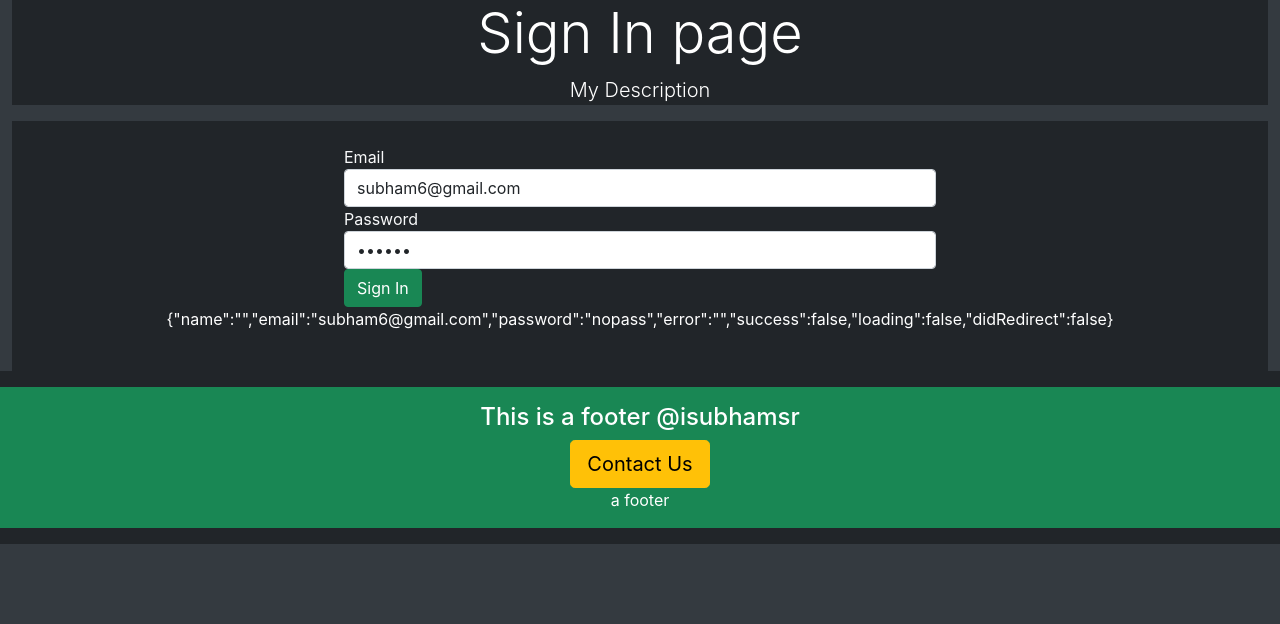
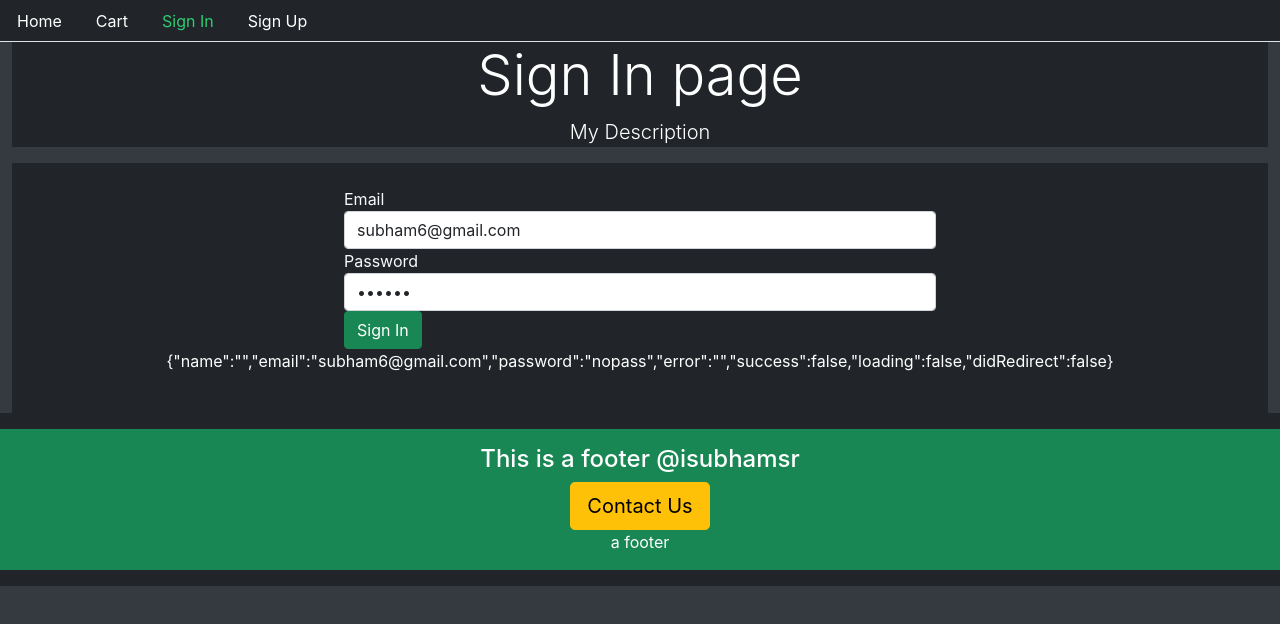
Before and after one commit to isubhamsr/noobcoder, a React (Create React App) app in the folder nc_app/: page /signin in a window 1280 px wide. Shown: the top 624 px of the page. Built offline with nearby package versions, Linux system fonts and the light colour scheme.

Commit message:
add nevigation bar

```diff
--- a/nc_app/src/auth/helper/index.js
+++ b/nc_app/src/auth/helper/index.js
@@ -41,7 +41,7 @@
 }
 
 export const isAuthenticated = () =>{
-    if(typeof window !== undefined){
+    if(typeof window === undefined){
         return false
     }
     if(localStorage.getItem("jwt")){
@@ -63,8 +63,8 @@
             method : "GET"
         })
         .then(responce =>{
+            next()
             return responce.json()
-            next()
         })
         .catch( error => { return error.message })
     }
--- a/nc_app/src/core/Base.js
+++ b/nc_app/src/core/Base.js
@@ -1,4 +1,5 @@
 import React from "react";
+import Menu from "./Menu";
 
 export default function Base({
   title = "My Title",
@@ -8,6 +9,7 @@
 }) {
   return (
     <div>
+    <Menu />
       <div className="container-fluid">
         <div className="jumbotron bg-dark text-white text-center">
           <h2 className="display-4">{title}</h2>
--- a/nc_app/src/core/Menu.js
+++ b/nc_app/src/core/Menu.js
@@ -0,0 +1,83 @@
+import React, { Fragment } from "react";
+import { Link, NavLink, withRouter } from "react-router-dom";
+import { signout, isAuthenticated } from "../auth/helper/index";
+
+const currentTab = (history, path) => {
+  if (history.location.pathname === path) {
+    return { color: "#2ecc72" };
+  } else {
+    return { color: "#ffffff" };
+  }
+};
+
+const Menu = ({ history, path }) => {
+  return (
+    <div>
+      <ul className="nav nav-tabs bg-dark">
+        <li className="nav-item">
+          <Link style={currentTab(history, "/")} to="/" className="nav-link">
+            Home
+          </Link>
+        </li>
+        <li className="nav-item">
+          <Link
+            style={currentTab(history, "/cart")}
+            to="/cart"
+            className="nav-link"
+          >
+            Cart
+          </Link>
+        </li>
+        {isAuthenticated() && (
+          <li className="nav-item">
+            <Link
+              style={currentTab(history, "/user/dashboard")}
+              to="/user/dashboard"
+              className="nav-link"
+            >
+              Dashboard
+            </Link>
+          </li>
+        )}
+        {!isAuthenticated() && (
+          <Fragment>
+            <li className="nav-item">
+              <Link
+                style={currentTab(history, "/signin")}
+                to="/signin"
+                className="nav-link"
+              >
+                Sign In
+              </Link>
+            </li>
+            <li className="nav-item">
+              <Link
+                style={currentTab(history, "/signup")}
+                to="/signup"
+                className="nav-link"
+              >
+                Sign Up
+              </Link>
+            </li>
+          </Fragment>
+        )}
+        {isAuthenticated() && (
+          <li className="nav-item">
+            <span
+              onClick={() => {
+                signout(() => {
+                  history.push("/");
+                });
+              }}
+              className="nav-link text-warning"
+            >
+              Sign Out
+            </span>
+          </li>
+        )}
+      </ul>
+    </div>
+  );
+};
+
+export default withRouter(Menu);
--- a/nc_app/src/user/Signin.js
+++ b/nc_app/src/user/Signin.js
@@ -35,8 +35,17 @@
       .then((data) => {
         console.log(data);
         if (data.token) {
-          const sessionToken = data.token;
-          authenticate(sessionToken, () => {
+          // const sessionToken = data.token;
+          const jwt = {
+            token: data.token,
+            user: {
+              id: data.user.id,
+              name: data.user.name,
+              email : data.user.email,
+              session_token : data.user.session_token
+            },
+          };
+          authenticate(jwt, () => {
             console.log("Token Added");
             setValues({
               ...values,
@@ -46,7 +55,7 @@
         } else {
           setValues({
             ...values,
-            loading : false
+            loading: false,
           });
         }
       })
@@ -140,7 +149,7 @@
 
   return (
     <Base title="Sign In page">
-    {loadingMessage()}
+      {loadingMessage()}
       {signInForm()}
       <p className="text-white text-center">{JSON.stringify(values)}</p>
       {performRedirect()}
```
Also changed, not shown: 2 other files (tests, documents, lock files or other folders).
